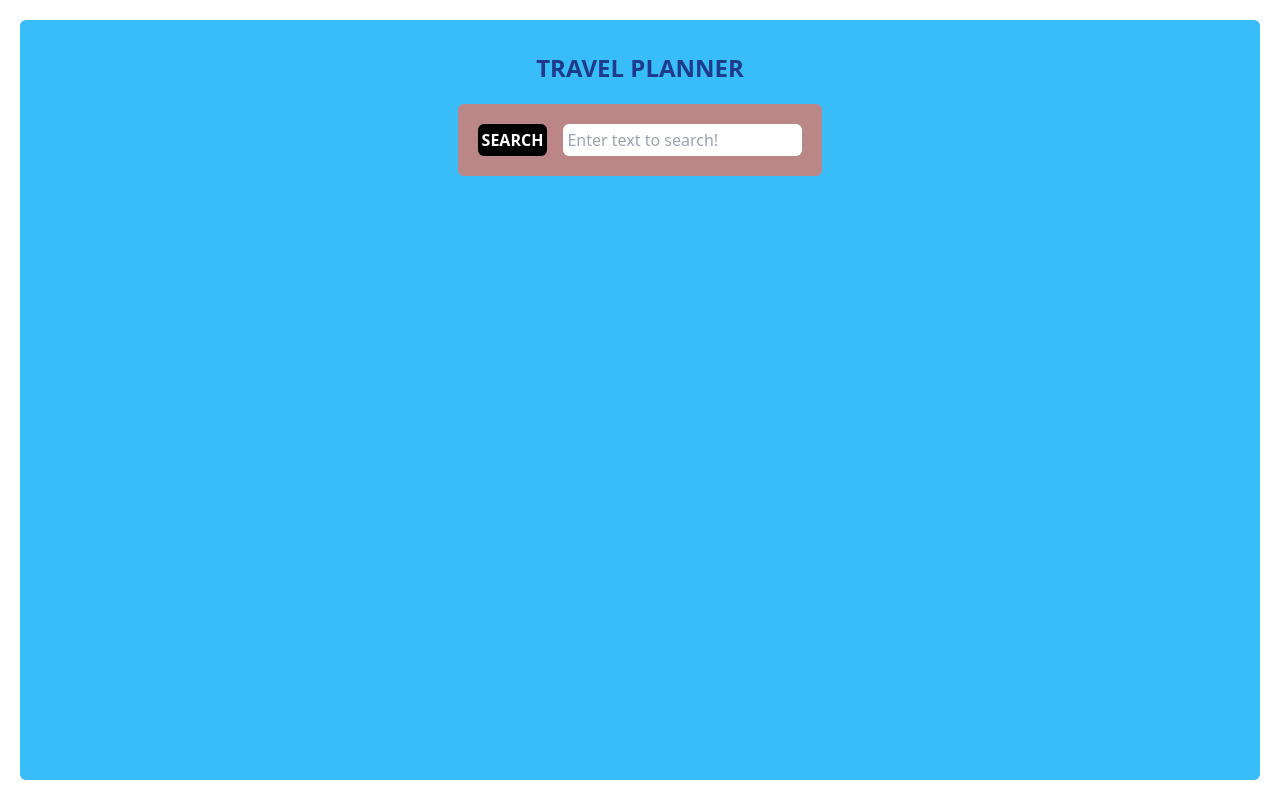
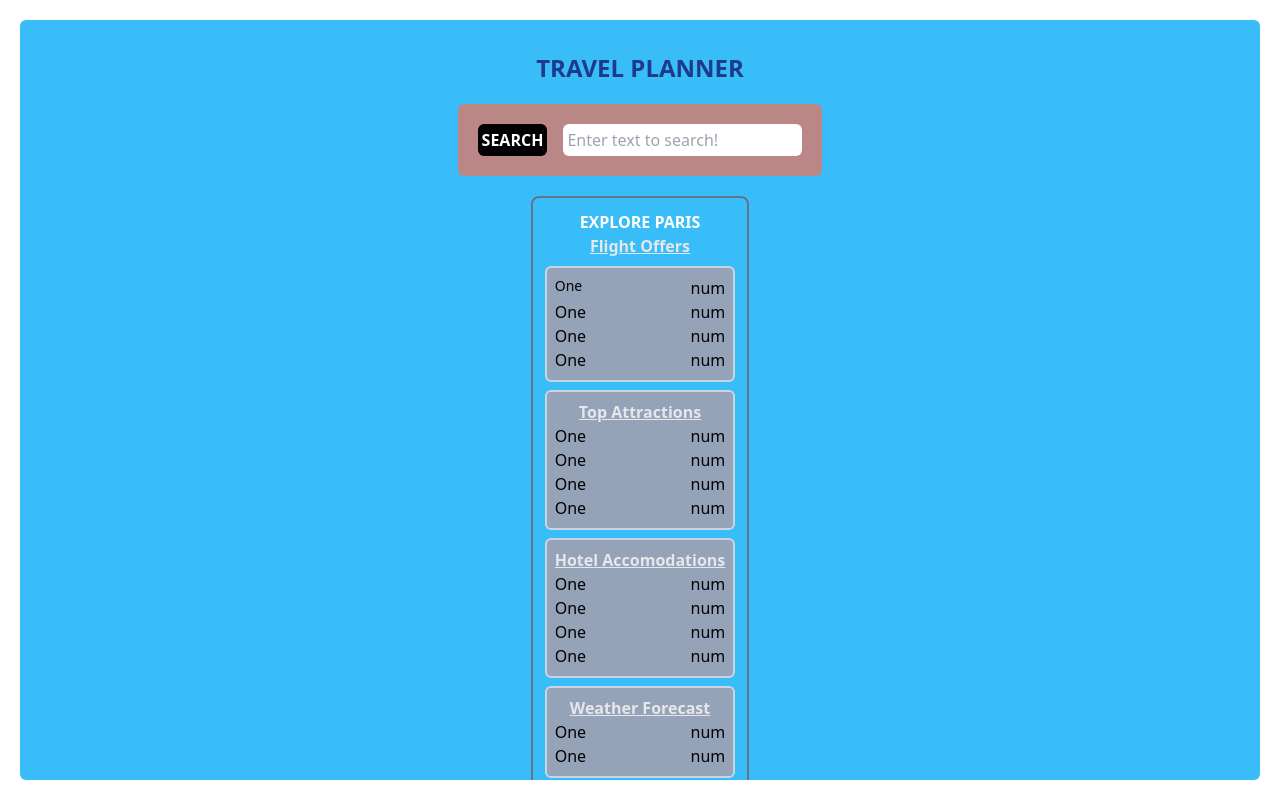
Before and after one commit to OtienoDennis/webdev-projects, a React (Vite) app in the folder frontend-projects/travel-planner-app/: page / in a window 1280 px wide. Built offline with nearby package versions, Linux system fonts and the light colour scheme.

Commit message:
Create DestinationInformation file

```diff
--- a/frontend-projects/travel-planner-app/src/App.jsx
+++ b/frontend-projects/travel-planner-app/src/App.jsx
@@ -1,8 +1,9 @@
-import { useEffect, useReducer } from 'react';
+import { useReducer } from 'react';
 import DestinationCard from './components/DestinationCard';
 import SearchBar from './components/SearchBar';
 import { useDebounce } from './customHooks/useDebounce';
 import { useFetchDestinationData } from './customHooks/useFetchDestinationData';
+import DestinationInformation from './components/DestinationInformation';
 
 const initialState = {
   destinationInformation: [],
@@ -33,15 +34,16 @@ function reducer(state, action) {
 }
 
 const URL = `https://test.api.amadeus.com/v1/reference-data/locations?subType=CITY&keyword=`;
+const URL2 = `https://test.api.amadeus.com/v1/reference-data/locations/cities?keyword=`;
+const URL3 = `https://test.api.amadeus.com/v2/shopping/hotel-offers?cityCode=`;
+const URL4 = `https://test.api.amadeus.com/v2/shopping/flight-offers?originLocationCode=LON&destinationLocationCode=PAR&departureDate=2024-10-01&adults=1`;
 
 function App() {
-  const [{ destinationInformation, keyword, loadingState }, dispatch] = useReducer(
-    reducer,
-    initialState
-  );
+  const [{ destinationInformation, keyword, loadingState }, dispatch] =
+    useReducer(reducer, initialState);
 
   const debouncedKeyword = useDebounce(keyword, 1000);
-  const { data } = useFetchDestinationData(URL, debouncedKeyword, dispatch);
+  useFetchDestinationData(URL, debouncedKeyword, dispatch);
 
   // useEffect(() => {
   //   if (data.length > 0) {
@@ -51,12 +53,18 @@ function App() {
   // }, [data, dispatch]);
 
   return (
-    <div className='w-[calc(100vw-40px)] h-[calc(100vh-40px)] bg-sky-400 mx-auto my-5 rounded-md flex flex-col items-center gap-5'>
+    <div className='w-[calc(100vw-40px)] h-[calc(100vh-40px)] bg-sky-400 mx-auto my-5 rounded-md flex flex-col items-center gap-5 overflow-y-auto'>
       <h1 className='text-blue-900 text-center pt-8 text-2xl font-bold font-sans'>
         TRAVEL PLANNER
       </h1>
       <SearchBar dispatch={dispatch} />
-      <DestinationCard keyword={keyword} information={destinationInformation} loadingState={loadingState} dispatch={dispatch}/>
+      {/* <DestinationCard
+        keyword={keyword}
+        information={destinationInformation}
+        loadingState={loadingState}
+        dispatch={dispatch}
+      /> */}
+      <DestinationInformation />
     </div>
   );
 }
--- a/frontend-projects/travel-planner-app/src/components/CardInformation.jsx
+++ b/frontend-projects/travel-planner-app/src/components/CardInformation.jsx
@@ -1,6 +1,6 @@
 export default function CardInformation({city, country}) {
   return (
-    <div className='flex justify-between mt-3 bg-slate-400 p-2 rounded'>
+    <div className='flex justify-between mt-3 bg-slate-400 p-2 rounded hover:scale-105 hover:cursor-pointer transition ease-in-out duration-[25]'>
       <p className='text-white text-sm'>{city}</p>
       <p className='text-white text-sm'>{country}</p>
     </div>
--- /dev/null
+++ b/frontend-projects/travel-planner-app/src/components/CityDetails.jsx
@@ -0,0 +1,10 @@
+export default function CityDetails() {
+  return (
+    <div>
+      <p>Top Attractions</p>
+      <p>Flight Offers</p>
+      <p>Hotel Accomodations</p>
+      <p>Weather</p>
+    </div>
+  );
+}
--- /dev/null
+++ b/frontend-projects/travel-planner-app/src/components/DestinationInformation.jsx
@@ -0,0 +1,91 @@
+export default function DestinationInformation() {
+  return (
+    <div className='border-slate-500 border-2 rounded-lg p-3 mb-3'>
+      <h1 className='text-center text-white font-extrabold'>EXPLORE PARIS</h1>
+      <div>
+        <h3 className='text-center text-gray-200 font-extrabold underline'>
+          Flight Offers
+        </h3>
+        <div className='border-slate-300 border-2 rounded-md p-2 bg-slate-400 my-2'>
+          <ul className='flex justify-between '>
+            <li className='text-sm fontw'>One</li>
+            <li>num</li>
+          </ul>
+          <ul className='flex justify-between '>
+            <li>One</li>
+            <li>num</li>
+          </ul>
+          <ul className='flex justify-between '>
+            <li>One</li>
+            <li>num</li>
+          </ul>
+          <ul className='flex justify-between '>
+            <li>One</li>
+            <li>num</li>
+          </ul>
+        </div>
+      </div>
+      <div className='border-slate-300 border-2 rounded-md p-2 bg-slate-400 my-2'>
+        <h3 className='text-center text-gray-200 font-extrabold underline'>
+          Top Attractions
+        </h3>
+        <div>
+          <ul className='flex justify-between '>
+            <li>One</li>
+            <li>num</li>
+          </ul>
+          <ul className='flex justify-between '>
+            <li>One</li>
+            <li>num</li>
+          </ul>
+          <ul className='flex justify-between '>
+            <li>One</li>
+            <li>num</li>
+          </ul>
+          <ul className='flex justify-between '>
+            <li>One</li>
+            <li>num</li>
+          </ul>
+        </div>
+      </div>
+      <div className='border-slate-300 border-2 rounded-md p-2 bg-slate-400 my-2'>
+        <h3 className='text-center text-gray-200 font-extrabold underline'>
+          Hotel Accomodations
+        </h3>
+        <div>
+          <ul className='flex justify-between '>
+            <li>One</li>
+            <li>num</li>
+          </ul>
+          <ul className='flex justify-between '>
+            <li>One</li>
+            <li>num</li>
+          </ul>
+          <ul className='flex justify-between '>
+            <li>One</li>
+            <li>num</li>
+          </ul>
+          <ul className='flex justify-between '>
+            <li>One</li>
+            <li>num</li>
+          </ul>
+        </div>
+      </div>
+      <div className='border-slate-300 border-2 rounded-md p-2 bg-slate-400 my-2'>
+        <h3 className='text-center text-gray-200 font-extrabold underline'>
+          Weather Forecast
+        </h3>
+        <div>
+          <ul className='flex justify-between '>
+            <li>One</li>
+            <li>num</li>
+          </ul>
+          <ul className='flex justify-between '>
+            <li>One</li>
+            <li>num</li>
+          </ul>
+        </div>
+      </div>
+    </div>
+  );
+}
--- a/frontend-projects/travel-planner-app/src/components/SearchBar.jsx
+++ b/frontend-projects/travel-planner-app/src/components/SearchBar.jsx
@@ -19,7 +19,7 @@ export default function SearchBar({ dispatch }) {
     <form
       onSubmit={handleSubmit}
       className='bg-[#bb8686] flex gap-4 p-5 rounded-md'>
-      <button className='text-white font-bold bg-black p-1 rounded-md'>
+      <button className='text-white font-bold bg-black p-1 rounded-md hover:bg-slate-700'>
         SEARCH
       </button>
       <input
--- a/frontend-projects/travel-planner-app/src/customHooks/useDebounce.js
+++ b/frontend-projects/travel-planner-app/src/customHooks/useDebounce.js
@@ -9,5 +9,5 @@ export function useDebounce(value, delay) {
     return () => clearTimeout(timer);
   }, [value, delay]);
 
-  return debouncedValue;
+  return debouncedValue.toUpperCase();
 }
--- a/frontend-projects/travel-planner-app/src/customHooks/useFetchDestinationData.js
+++ b/frontend-projects/travel-planner-app/src/customHooks/useFetchDestinationData.js
@@ -1,26 +1,5 @@
 import { useEffect, useState } from 'react';
-
-async function getAccessToken() {
-  const clientId = 'bG62EOPuCJLgFV9wmj30VJtH4h3YGsAP';
-  const clientSecret = 'MJylzE6yxyOPK7w5';
-
-  const response = await fetch(
-    'https://test.api.amadeus.com/v1/security/oauth2/token',
-    {
-      method: 'POST',
-      headers: {
-        'Content-Type': 'application/x-www-form-urlencoded',
-      },
-      body: new URLSearchParams({
-        grant_type: 'client_credentials',
-        client_id: clientId,
-        client_secret: clientSecret,
-      }),
-    }
-  );
-  const data = await response.json();
-  return data.access_token;
-}
+import getAccessToken from './getAccessToken';
 
 export function useFetchDestinationData(URL, keyword, dispatch) {
   const [data, setData] = useState([]);
@@ -30,7 +9,7 @@ export function useFetchDestinationData(URL, keyword, dispatch) {
   useEffect(
     function () {
       async function fetchData() {
-        if (!URL || !keyword || keyword.trim().length < 3) return
+        if (!URL || !keyword || keyword.trim().length < 3) return;
 
         setLoading(true);
         setError(null);
@@ -51,6 +30,7 @@ export function useFetchDestinationData(URL, keyword, dispatch) {
           setData(result);
           dispatch({ type: 'destinationData', payload: result });
           dispatch({ type: 'setLoadingState', payload: false });
+          console.log(result);
         } catch (error) {
           console.error('Error recieved', error.message);
           setError(error.me);
```
Also changed, not shown: 1 other file (tests, documents, lock files or other folders).
